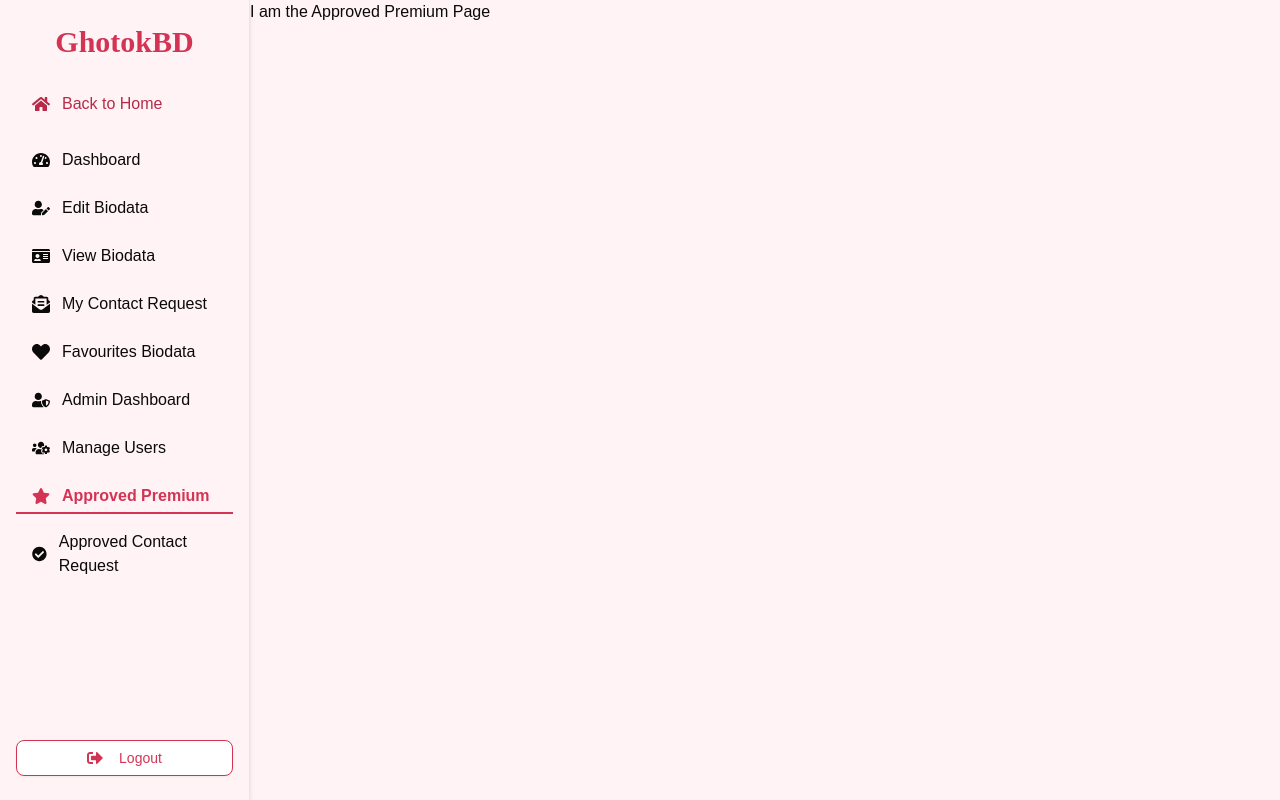
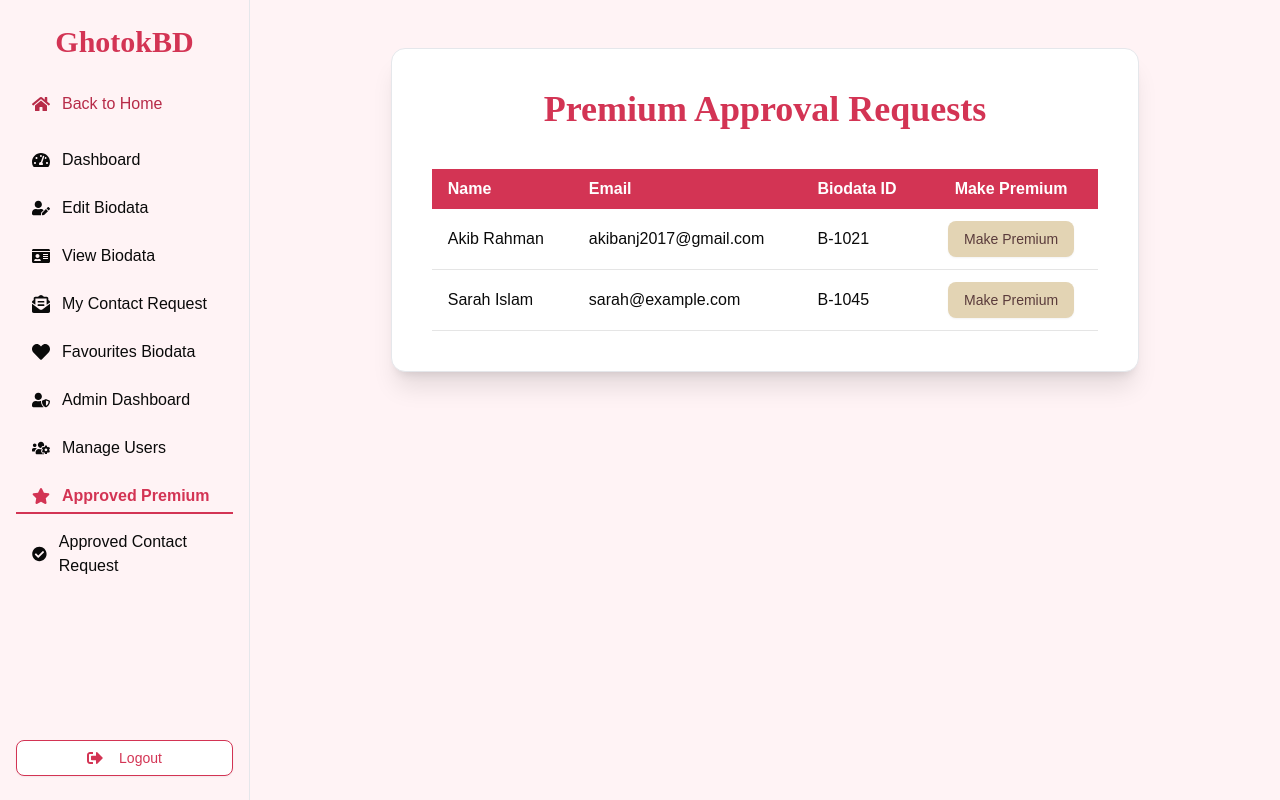
Before and after one commit to Akib-dev1/Ghotok-BD, a React (Vite) app: page /dashboard/approvedPremium in a window 1280 px wide. Built offline with nearby package versions, Linux system fonts and the light colour scheme; no server answers; sample sign-in values are in the browser's storage.

Commit message:
Manage users and approved Premium Page half done

```diff
--- a/src/Dashboard Pages/ApprovedPremium.jsx
+++ b/src/Dashboard Pages/ApprovedPremium.jsx
@@ -1,11 +1,70 @@
-import React from 'react';
+import React from "react";
+import { Button } from "@/components/ui/button";
+import { useQuery } from "@tanstack/react-query";
+import axios from "axios";
+
+const demoRequests = [
+  {
+    _id: "bd123",
+    name: "Akib Rahman",
+    email: "akibanj2017@gmail.com",
+    biodataID: "B-1021",
+  },
+  {
+    _id: "bd456",
+    name: "Sarah Islam",
+    email: "sarah@example.com",
+    biodataID: "B-1045",
+  },
+];
 
 const ApprovedPremium = () => {
-    return (
-        <div>
-            I am the Approved Premium Page
+  return (
+    <section className="min-h-screen bg-[#FFF3F5] py-12 px-4 font-poppins">
+      <div className="max-w-9/12 max-lg:max-w-10/12 max-md:w-11/12 mx-auto bg-white rounded-xl shadow-xl border border-gray-200 p-10">
+        <h2 className="text-4xl font-bold text-[#D33454] mb-10 text-center great-vibes">
+          Premium Approval Requests
+        </h2>
+
+        <div className="overflow-x-auto">
+          <table className="min-w-full table-auto border-collapse">
+            <thead className="bg-[#D33454] text-white">
+              <tr>
+                <th className="px-4 py-2 text-left">Name</th>
+                <th className="px-4 py-2 text-left">Email</th>
+                <th className="px-4 py-2 text-left">Biodata ID</th>
+                <th className="px-4 py-2 text-center">Make Premium</th>
+              </tr>
+            </thead>
+            <tbody>
+              {demoRequests?.map((user) => (
+                <tr key={user._id} className="border-b hover:bg-[#fdf1f2]">
+                  <td className="px-4 py-3">{user.name}</td>
+                  <td className="px-4 py-3">{user.email}</td>
+                  <td className="px-4 py-3">{user.biodataID}</td>
+                  <td className="px-4 py-3 text-center">
+                    <Button
+                      className="bg-[#E3D4B4] hover:bg-[#cbb88f] text-[#5A3B3B] text-sm"
+                      onClick={() => console.log("Make Premium:", user._id)}
+                    >
+                      Make Premium
+                    </Button>
+                  </td>
+                </tr>
+              ))}
+              {demoRequests?.length === 0 && (
+                <tr>
+                  <td colSpan="4" className="text-center py-4 text-gray-500">
+                    No premium requests available.
+                  </td>
+                </tr>
+              )}
+            </tbody>
+          </table>
         </div>
-    );
+      </div>
+    </section>
+  );
 };
 
 export default ApprovedPremium;
--- a/src/Dashboard Pages/ManageUsers.jsx
+++ b/src/Dashboard Pages/ManageUsers.jsx
@@ -14,7 +14,17 @@ const ManageUsers = () => {
     },
   });
   refetch();
-  const handleMakeAdmin = async (userEmail) => {
+  const handleMakeAdmin = (userEmail) => {
+    Swal.fire({
+      title: "Are you sure?",
+      text: "You won't be able to revert this!",
+      icon: "warning",
+      showCancelButton: true,
+      confirmButtonColor: "#3085d6",
+      cancelButtonColor: "#d33",
+      confirmButtonText: "Yes, make admin!",
+    }).then(async (result) => {
+      if (result.isConfirmed) {
         const response = await axios.patch(
           `http://localhost:5000/users/${userEmail}`,
           { role: "admin" }
@@ -26,12 +36,24 @@ const ManageUsers = () => {
           });
           refetch();
         }
+      }
+    });
   };
 
-  const handleMakePremium = async (userEmail) => {
+  const handleMakePremium = (userEmail) => {
+    Swal.fire({
+      title: "Are you sure?",
+      text: "You won't be able to revert this!",
+      icon: "warning",
+      showCancelButton: true,
+      confirmButtonColor: "#3085d6",
+      cancelButtonColor: "#d33",
+      confirmButtonText: "Yes, make premium!",
+    }).then(async (result) => {
+      if (result.isConfirmed) {
         const response = await axios.patch(
           `http://localhost:5000/users/${userEmail}`,
-      { role: "premium" }
+          { isPremium: true }
         );
         if (response.data.modifiedCount > 0) {
           Swal.fire({
@@ -40,6 +62,8 @@ const ManageUsers = () => {
           });
           refetch();
         }
+      }
+    });
   };
   if (isLoading) {
     return (
@@ -85,7 +109,7 @@ const ManageUsers = () => {
                     )}
                   </td>
                   <td className="px-4 py-3 text-center">
-                    {user.role === "premium" ? (
+                    {user.isPremium ? (
                       <span className="text-yellow-600 font-semibold">
                         Premium
                       </span>
--- a/src/Dashboard Pages/ViewBiodata.jsx
+++ b/src/Dashboard Pages/ViewBiodata.jsx
@@ -25,6 +25,14 @@ const ViewBiodata = () => {
       return response.data;
     },
   });
+
+  const handleReqPremium = async () => {
+    setOpen(false);
+    const { data } = await axios.get(
+      `http://localhost:5000/users/${user?.email}`
+    );
+    console.log(data);
+  };
 
   const fieldClass =
     "bg-[#FFF3F5] p-4 w-full rounded-lg shadow-sm border mb-4 last:mb-0";
@@ -155,7 +163,10 @@ const ViewBiodata = () => {
               >
                 Cancel
               </Button>
-              <Button className="bg-[#D33454] text-white hover:bg-[#b72b48]">
+              <Button
+                className="bg-[#D33454] text-white hover:bg-[#b72b48]"
+                onClick={handleReqPremium}
+              >
                 Yes, Make Premium
               </Button>
             </DialogFooter>
--- a/src/Pages/Login.jsx
+++ b/src/Pages/Login.jsx
@@ -51,6 +51,7 @@ const Login = () => {
           displayName: result.user.displayName,
           email: result.user.email,
           role: "normal",
+          isPremium: false,
           createdAt: new Date().toISOString(),
         };
         axios.post("http://localhost:5000/users", userData);
--- a/src/Pages/Signup.jsx
+++ b/src/Pages/Signup.jsx
@@ -39,6 +39,7 @@ const Signup = () => {
           displayName: result.user.displayName,
           email: result.user.email,
           role: "normal",
+          isPremium: false,
           createdAt: new Date().toISOString(),
         };
         axios.post("http://localhost:5000/users", userData);
@@ -69,6 +70,7 @@ const Signup = () => {
               displayName: name,
               email: email,
               role: "normal",
+              isPremium: false,
               createdAt: new Date().toISOString(),
             };
             axios.post("http://localhost:5000/users", userData);
```
Lines whose indentation alone changed are shown as unchanged.
